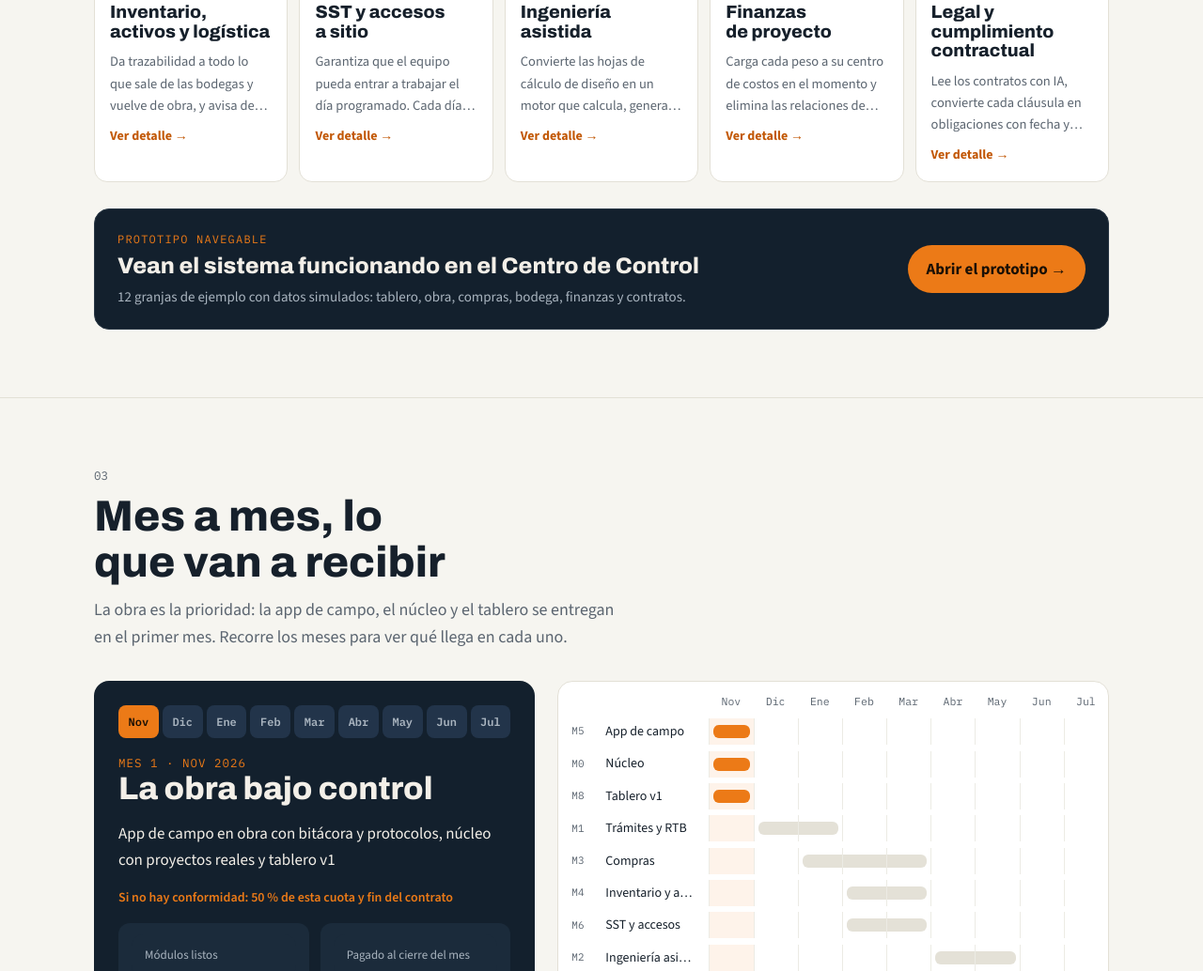
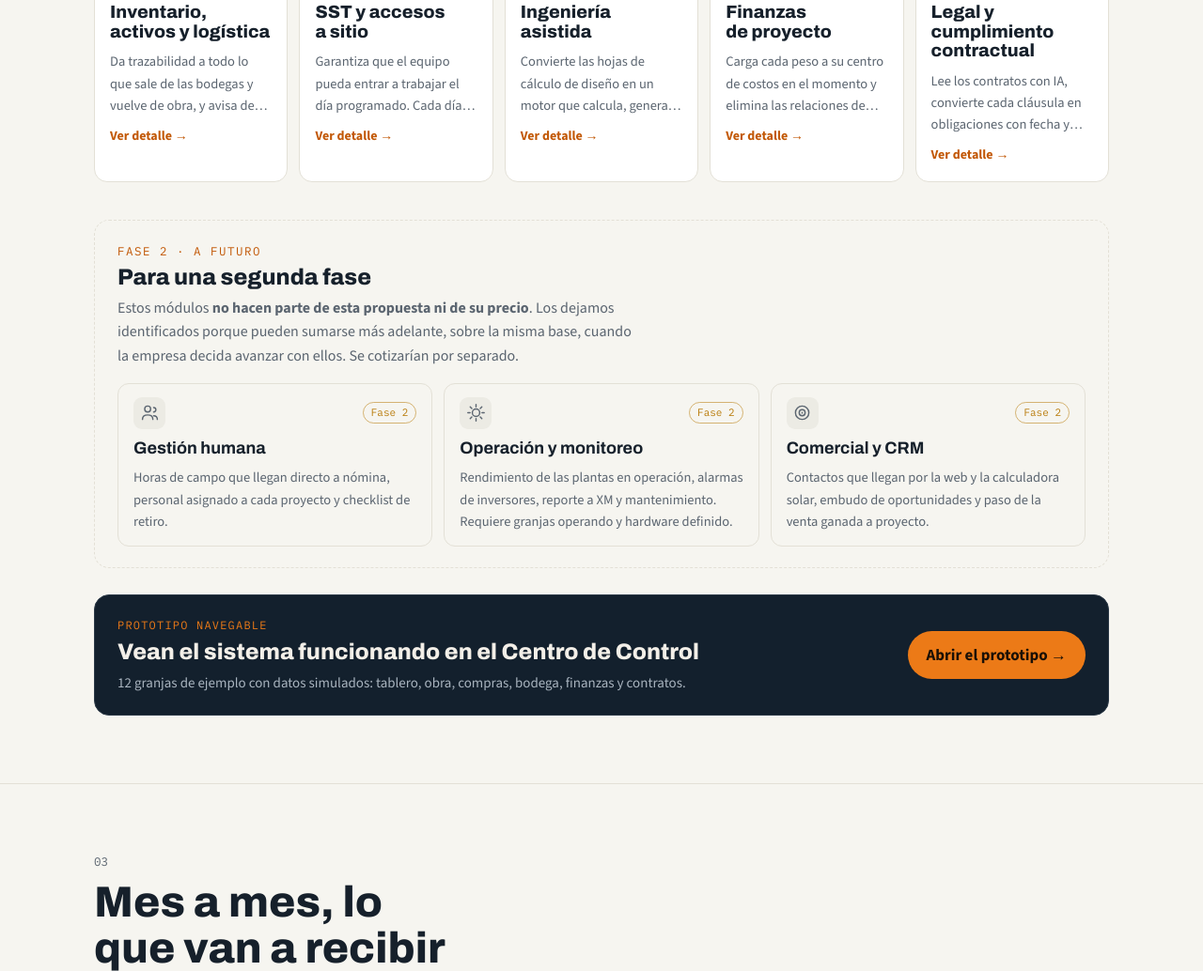
Before and after one commit to SATVanegas/Ambiente-solar, a plain HTML site: page index.html in a window 1280 px wide. Shown: the part 3745-4779 px from the top of the page at 94% size. Drawn offline with nearby package versions, Linux system fonts and the light colour scheme.

Commit message:
Muestra los módulos retirados como opciones de fase 2
Agrega al final de "La solución" un bloque que presenta gestión humana,
operación y monitoreo, y comercial y CRM como posible segunda fase, y
aclara que no hacen parte de esta propuesta ni de su precio. La FAQ de
lo que queda fuera dice lo mismo.

Co-Authored-By: Claude Opus 5.5 <noreply@anthropic.com>

```diff
--- a/index.html
+++ b/index.html
@@ -377,6 +377,17 @@ footer .wrap{display:flex;justify-content:space-between;flex-wrap:wrap;gap:12px}
 .proto-s{grid-column:1;font-size:15px;color:var(--night-soft)}
 .proto-go{grid-column:2;grid-row:1/4;background:var(--sun);color:#1a1006;border-radius:999px;padding:12px 20px;font-weight:700;white-space:nowrap}
 .close .btn{margin-top:22px}
+.phase2{margin-top:40px;border:1.5px dashed var(--line);border-radius:16px;padding:22px 24px;display:grid;gap:16px}
+.phase2-head{display:grid;gap:6px;max-width:66ch}
+.phase2-head h3{font-size:24px;font-weight:800}
+.phase2-head p{color:var(--ink-soft);font-size:16px}
+.p2grid{display:grid;grid-template-columns:repeat(auto-fit,minmax(min(240px,100%),1fr));gap:12px}
+.p2{background:var(--bg);border:1px solid var(--line);border-radius:12px;padding:14px 16px;display:grid;gap:6px;align-content:start;min-width:0}
+.p2 .top{display:flex;justify-content:space-between;align-items:center;gap:8px}
+.p2 .ic{width:34px;height:34px;border-radius:9px;background:var(--grid);display:grid;place-items:center}
+.p2 .ic svg{width:19px;height:19px;stroke:var(--ink-soft);fill:none;stroke-width:1.8;stroke-linecap:round;stroke-linejoin:round}
+.p2 b{font-family:var(--f-display);font-stretch:85%;font-size:18px}
+.p2 p{font-size:14.5px;color:var(--ink-soft)}
 @media (max-width:900px){
   .proto{grid-template-columns:1fr}
   .proto-go{grid-column:1;grid-row:auto;justify-self:start;margin-top:8px}
@@ -466,6 +477,19 @@ footer .wrap{display:flex;justify-content:space-between;flex-wrap:wrap;gap:12px}
         <span class="lbl">Ver módulos de:</span>
       </div>
       <div class="mgrid" id="mgrid"></div>
+
+      <div class="phase2">
+        <div class="phase2-head">
+          <span class="eyebrow">Fase 2 · a futuro</span>
+          <h3>Para una segunda fase</h3>
+          <p>Estos módulos <b>no hacen parte de esta propuesta ni de su precio</b>. Los dejamos identificados porque pueden sumarse más adelante, sobre la misma base, cuando la empresa decida avanzar con ellos. Se cotizarían por separado.</p>
+        </div>
+        <div class="p2grid">
+          <div class="p2"><span class="top"><span class="ic"><svg viewBox="0 0 24 24" aria-hidden="true"><path d="M9 11a4 4 0 100-8 4 4 0 000 8zM2 21c0-4 3-6 7-6s7 2 7 6M17 11a3 3 0 100-6M22 21c0-3-2-5-5-5"/></svg></span><span class="badge later">Fase 2</span></span><b>Gestión humana</b><p>Horas de campo que llegan directo a nómina, personal asignado a cada proyecto y checklist de retiro.</p></div>
+          <div class="p2"><span class="top"><span class="ic"><svg viewBox="0 0 24 24" aria-hidden="true"><path d="M12 7a5 5 0 100 10 5 5 0 000-10zM12 1v3M12 20v3M1 12h3M20 12h3M4.2 4.2l2.1 2.1M17.7 17.7l2.1 2.1M4.2 19.8l2.1-2.1M17.7 6.3l2.1-2.1"/></svg></span><span class="badge later">Fase 2</span></span><b>Operación y monitoreo</b><p>Rendimiento de las plantas en operación, alarmas de inversores, reporte a XM y mantenimiento. Requiere granjas operando y hardware definido.</p></div>
+          <div class="p2"><span class="top"><span class="ic"><svg viewBox="0 0 24 24" aria-hidden="true"><path d="M12 21a9 9 0 100-18 9 9 0 000 18zM12 16a4 4 0 100-8 4 4 0 000 8zM12 12.5v-1"/></svg></span><span class="badge later">Fase 2</span></span><b>Comercial y CRM</b><p>Contactos que llegan por la web y la calculadora solar, embudo de oportunidades y paso de la venta ganada a proyecto.</p></div>
+        </div>
+      </div>
 
       <a class="proto" href="centro-de-control.html">
         <span class="proto-k">Prototipo navegable</span>
@@ -653,6 +677,7 @@ footer .wrap{display:flex;justify-content:space-between;flex-wrap:wrap;gap:12px}
         <details>
           <summary>¿Qué queda fuera de esta propuesta?</summary>
           <div class="ans"><ul>
+            <li>Gestión humana, operación y monitoreo de plantas, y comercial y CRM. Quedan para una posible segunda fase y se cotizarían por separado.</li>
             <li>Generación automática de planos completos en AutoCAD (esta fase valida cajetines y planos).</li>
             <li>Licencias de terceros: software contable, nómina, Microsoft o Google Workspace.</li>
             <li>Hardware: celulares, tabletas, cámaras de bodega.</li>
```
Also changed, not shown: 1 other file.
